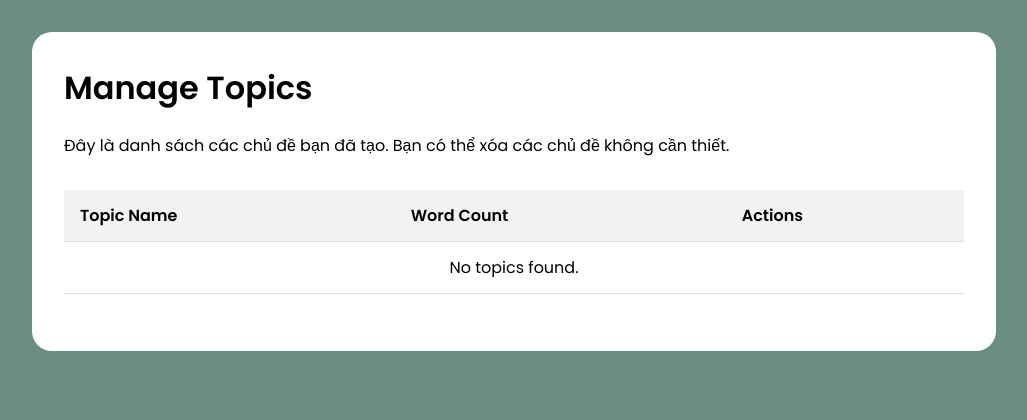
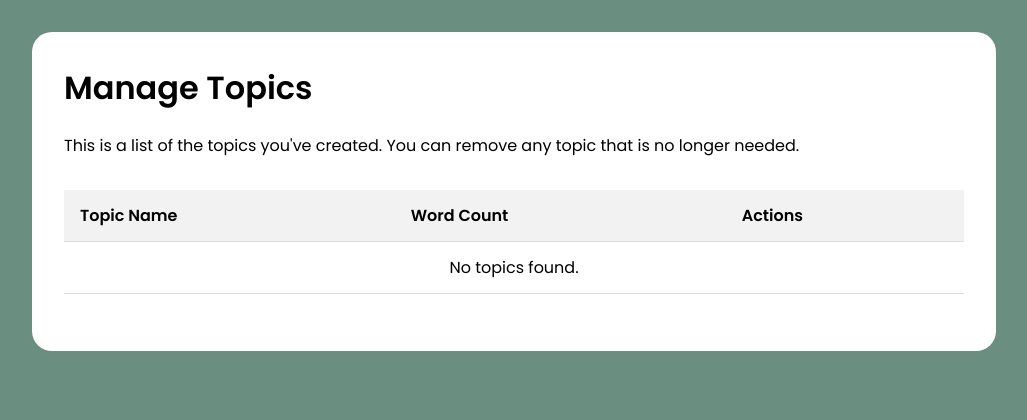
Before and after one commit to ntuanh/MyVocab, a Flask app: page /manage_topics in a window 1280 px wide. Shown: the top 420 px of the page, without its empty margins (126-1153 px from the left). Run offline with Flask 3, Linux system fonts and the light colour scheme; some libraries are stand-ins or nearby versions.

Commit message:
Update manage_topics.html

```diff
--- a/my_website/templates/manage_topics.html
+++ b/my_website/templates/manage_topics.html
@@ -2,49 +2,45 @@
 <html lang="en">
 <head>
     <meta charset="UTF-8">
-    <title><!DOCTYPE html>
-<html lang="vi">
-<head>
-    <meta charset="UTF-8">
     <meta name="viewport" content="width=device-width, initial-scale=1.0">
     <title>MyVocab - Manage Topics</title>
-    <!-- Link đến file CSS chung -->
+    <!-- Link to shared CSS file -->
     <link rel="stylesheet" href="{{ url_for('static', filename='style.css') }}">
-    <!-- Link đến thư viện icon Font Awesome -->
+    <!-- Link to Font Awesome icon library -->
     <link rel="stylesheet" href="https://cdnjs.cloudflare.com/ajax/libs/font-awesome/6.0.0-beta3/css/all.min.css">
 </head>
 <body class="data-body">
 
     <div id="data-container">
         <h1 class="data-title">Manage Topics</h1>
-        <p class="data-subtitle">Đây là danh sách các chủ đề bạn đã tạo. Bạn có thể xóa các chủ đề không cần thiết.</p>
+        <p class="data-subtitle">This is a list of the topics you've created. You can remove any topic that is no longer needed.</p>
 
         <div class="table-container">
             <table>
                 <thead>
                     <tr>
                         <th>Topic Name</th>
-                        <th>Word Count</th> <!-- Cột mới: Số lượng từ -->
+                        <th>Word Count</th> <!-- New column: number of words in each topic -->
                         <th>Actions</th>
                     </tr>
                 </thead>
                 <tbody>
-                    <!-- Dùng vòng lặp Jinja2 để duyệt qua danh sách 'topics' mà app.py gửi sang -->
+                    <!-- Loop through the 'topics' list passed from app.py using Jinja2 -->
                     {% for topic in topics %}
-                    <!-- Thêm thuộc tính data-id vào thẻ <tr> để JavaScript có thể xác định hàng này -->
+                    <!-- Add a data-id attribute so JavaScript can identify the row -->
                     <tr data-id="{{ topic.id }}">
                         <td>{{ topic.name }}</td>
-                        <!-- Hiển thị số lượng từ cho mỗi chủ đề -->
+                        <!-- Display word count for each topic -->
                         <td style="text-align: center;">{{ topic.word_count }}</td>
                         <td>
-                            <!-- Chỉ hiển thị nút xóa cho các chủ đề không phải là chủ đề mặc định -->
+                            <!-- Only show the delete button for non-default topics -->
                             {% if topic.name != 'Daily life' %}
                             <button class="delete-btn topic-delete-btn" data-id="{{ topic.id }}">Delete</button>
                             {% endif %}
                         </td>
                     </tr>
                     {% else %}
-                    <!-- Hiển thị dòng này nếu không có chủ đề nào (trường hợp hi hữu) -->
+                    <!-- Fallback row shown when no topics are found -->
                     <tr>
                         <td colspan="3" style="text-align: center;">No topics found.</td>
                     </tr>
@@ -58,7 +54,7 @@
         </a>
     </div>
 
-    <!-- JavaScript để xử lý sự kiện xóa -->
+    <!-- JavaScript to handle delete button events -->
     <script>
         document.addEventListener('DOMContentLoaded', () => {
             document.querySelectorAll('.topic-delete-btn').forEach(button => {
@@ -67,7 +63,7 @@
                     const row = document.querySelector(`tr[data-id="${topicId}"]`);
                     const topicName = row ? row.querySelector('td:first-child').textContent : 'this topic';
 
-                    // Sử dụng modal xác nhận tùy chỉnh (nếu bạn đã tạo) hoặc confirm() mặc định
+                    // Use a custom modal if available, otherwise fall back to the default confirm dialog
                     if (confirm(`Are you sure you want to delete the topic "${topicName}"? All word associations will be lost.`)) {
                         try {
                             const response = await fetch(`/delete_topic/${topicId}`, {
@@ -92,9 +88,4 @@
         });
     </script>
 </body>
-</html></title>
-</head>
-<body>
-
-</body>
 </html>
```
